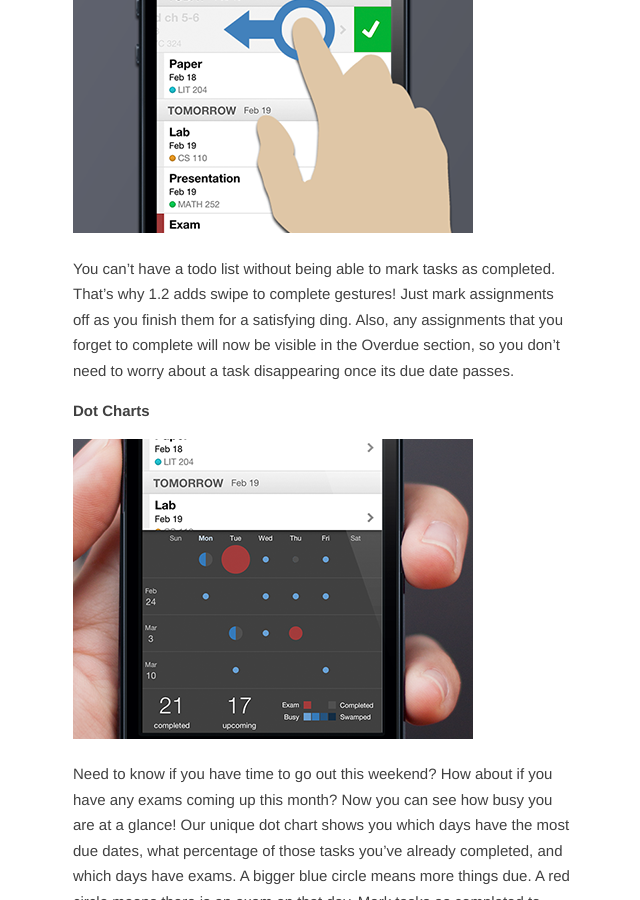
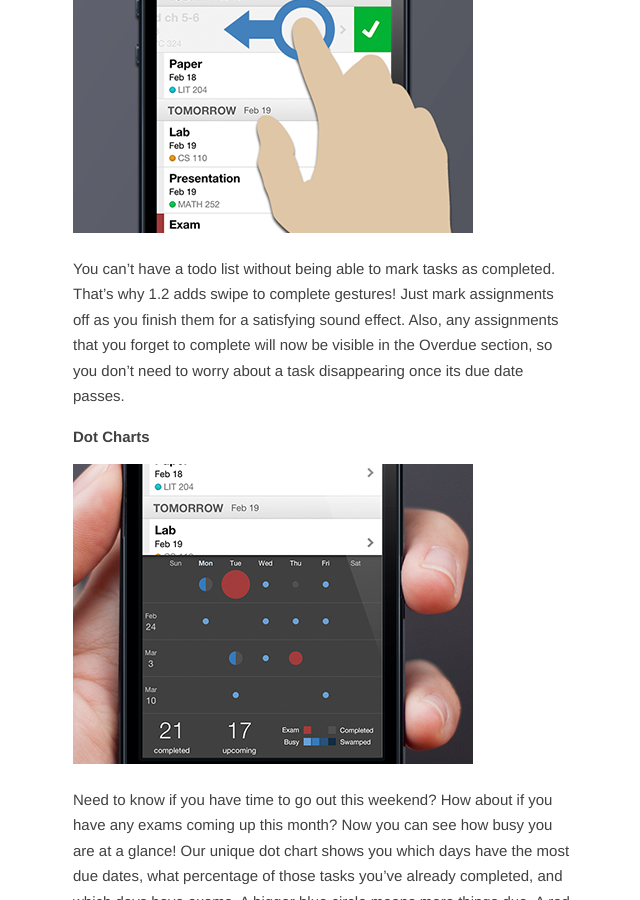
Before and after one commit to Tabule/TabuleBlog, a Jekyll site: the page built from _posts/2013-03-04-tabule-1-2.md, in a window 1280 px wide and 900 px high, scrolled down 1304 px. Shown: the whole window, without its empty margins (402-1042 px from the left). Built offline with Jekyll 4.4.1, drawn with Linux system fonts in a browser that asks for light colours; comment, search, counter and statistics services are not loaded.

Commit message:
more typo fixes

```diff
--- a/_posts/2013-03-04-tabule-1-2.md
+++ b/_posts/2013-03-04-tabule-1-2.md
@@ -23,7 +23,7 @@ Adding due dates has always been easy, thanks to our intelligent natural languag
 
 ![Swipe to Complete](/post_files/1-2-swipeToComplete.png)
 
-You can't have a todo list without being able to mark tasks as completed. That's why 1.2 adds swipe to complete gestures! Just mark assignments off as you finish them for a satisfying ding. Also, any assignments that you forget to complete will now be visible in the Overdue section, so you don't need to worry about a task disappearing once its due date passes.
+You can't have a todo list without being able to mark tasks as completed. That's why 1.2 adds swipe to complete gestures! Just mark assignments off as you finish them for a satisfying sound effect. Also, any assignments that you forget to complete will now be visible in the Overdue section, so you don't need to worry about a task disappearing once its due date passes.
 
 **Dot Charts**
 
```
